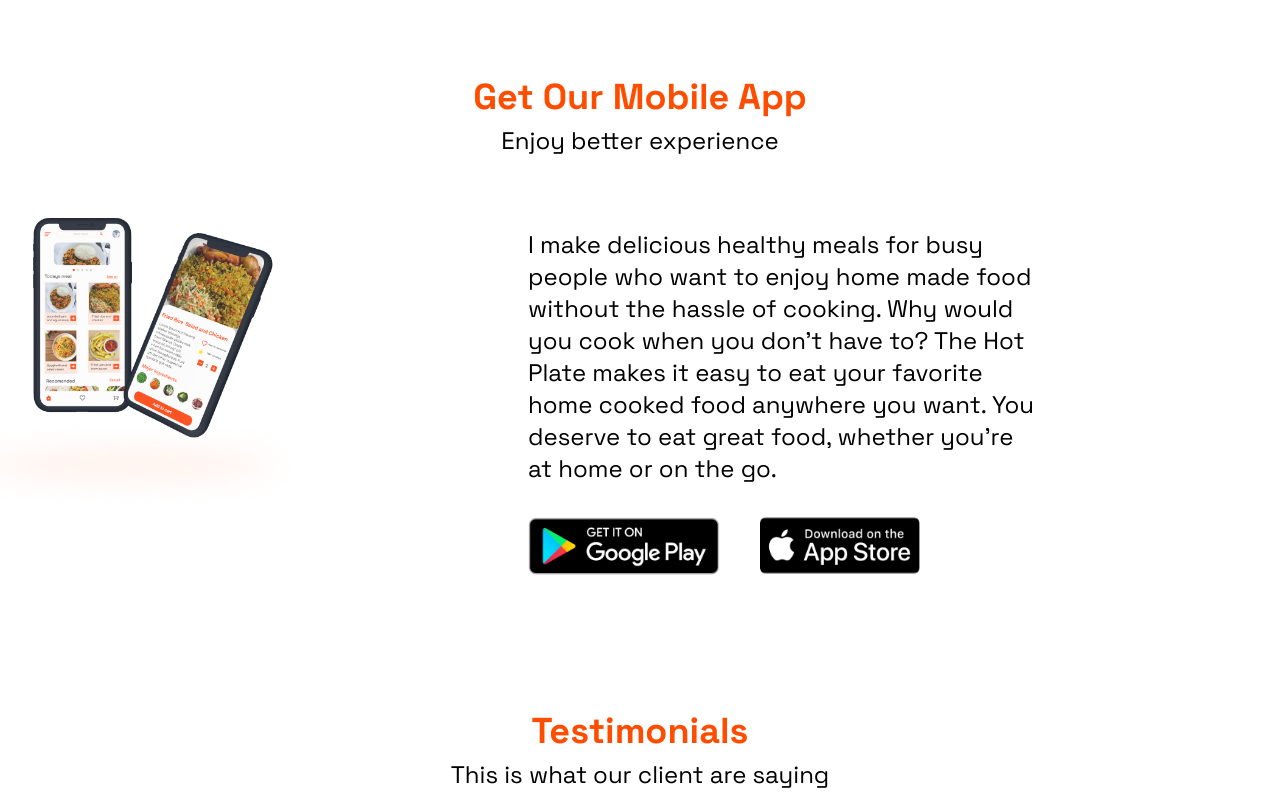
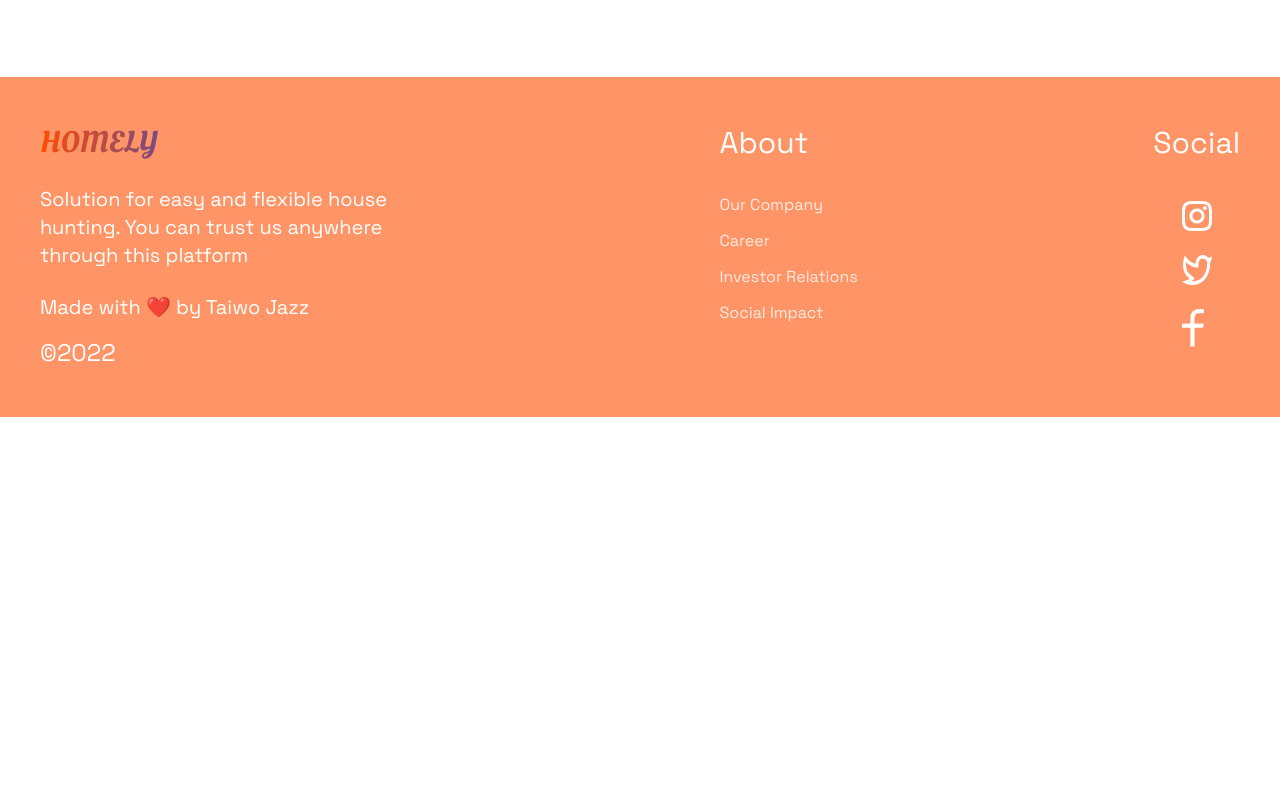
Before and after one commit to TaiwoJazz/HOMELY---Food-Order-App, a React (Create React App) app: page / in a window 1280 px wide. Shown: the part 3520-4320 px from the top of the page. After the commit the page ends 3937 px from the top, so only its background shows below. Built offline with nearby package versions, Linux system fonts and the light colour scheme.

Commit message:
remove two section

```diff
--- a/src/App.js
+++ b/src/App.js
@@ -16,8 +16,8 @@ function App() {
       <WhyChooseUs />
       <Dishes />
       <AboutUs />
-      <GetOurMobile />
-      <Testimonials />
+      {/* <GetOurMobile />
+      <Testimonials /> */}
       <Footer />
     </div>
   );
--- a/src/components/AboutUs/AboutUs.jsx
+++ b/src/components/AboutUs/AboutUs.jsx
@@ -1,5 +1,4 @@
 import React from 'react';
-import GetOurMobile from './GetOurMobile';
 import Button from '../UI/Button';
 import aboutus from '../../assets/aboutus.png';
 
```
